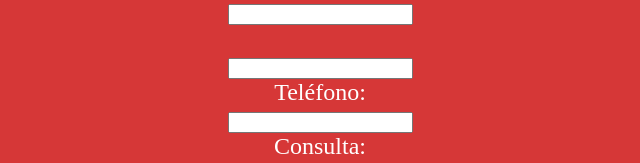
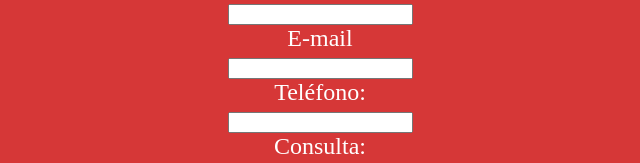
Before and after one commit to chiss90/LGMS, a plain HTML site: page Contacto.html in a window 1280 px wide. Shown: the part 564-727 px from the top of the page, 320-960 px from the left. Drawn offline with Linux system fonts and the light colour scheme.

Commit message:
Update Contacto.html

```diff
--- a/Contacto.html
+++ b/Contacto.html
@@ -42,7 +42,7 @@
                     <input type="text" id="fnamenom2" name="nombre2"  value=""><br>
                     <label for="fnameapel2">Apellidos:</label><br>
                     <input type="text" id="fnameapel2" name="apellido2" value=""><br>
-                    <label for="fnameapel2"><E-mail></E-mail></label><br>
+                    <label for="fnameapel2">E-mail</label><br>
                     <input type="text" id="posta" name="mail2" value=""><br>
                     <label for="fnameapel2">Teléfono:</label><br>
                     <input type="text" id="phone" name="Tel2" value=""><br>
```
